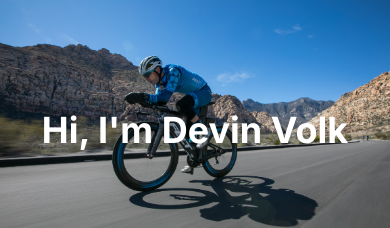
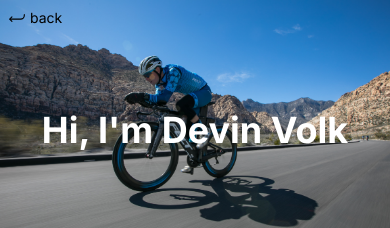
Before and after one commit to devinvolk/threshold_calculator, a Next.js app: page /Coaching in a window 390 px wide. Shown: the top 228 px of the page. Built offline with nearby package versions, Linux system fonts and the light colour scheme.

Commit message:
added transition to mobile nav modal and navigation for the Coaching page

```diff
--- a/app/Coaching/page.js
+++ b/app/Coaching/page.js
@@ -1,8 +1,11 @@
 "use client";
 
-import React, { useRef } from "react";
+import React, { useRef, useEffect } from "react";
 import Image from "next/image";
 import heroCoaching from '../../public/images/hero_coaching.JPG';
+import Link from "next/link";
+import { IoReturnDownBackOutline } from 'react-icons/io5'
+
 
 const Coaching = () => {
   const handleClick = () => {
@@ -25,9 +28,22 @@ const Coaching = () => {
           });
       };
 
+      useEffect(() => {
+        document.body.style.overflow = 'auto'
+      }, [])
+
+
   return (
     <div>
       <div className="w-full relative">
+      <div className="bg-transparent absolute z-50 top-2">
+          <Link href={'/'} className="ml-2 flex flex-row">
+            <div className="flex items-center mr-1 text-lg">
+              <IoReturnDownBackOutline  />
+            </div>
+            <h1 className="text-black text-sm">back</h1>
+          </Link>
+        </div>
         <Image
           src={heroCoaching}
           alt="Devin Volk cycling in Red Rocks, Nevada"
--- a/components/Navbar.js
+++ b/components/Navbar.js
@@ -31,6 +31,14 @@ const Navbar = () => {
       window.removeEventListener("scroll", scrolling);
     };
   }, []);
+
+  useEffect(() => {
+    if (menuOpen) {
+      document.body.style.overflow = 'hidden'
+    } else {
+      document.body.style.overflow = 'auto'
+    }
+  }, [menuOpen]);
 
   return (
     <nav className={`fixed z-50 h-14 py-2 md:h-20 w-full ${ menuOpen ? "bg-white shadow-md" : (scrolled ? "bg-white shadow-md" : "bg-transparent")}`}>
@@ -78,13 +86,11 @@ const Navbar = () => {
       </div>
 
       {/* mobile drop down */}
-      {menuOpen && (
-        <div className="fixed flex justify-center h-screen right-0 w-60 bg-white">
+        <div className={`${menuOpen ? 'mr-0' : 'mr-[-240px]'} transition-[margin-right] ease-in-out duration-500 fixed flex justify-center bottom-0 top-12 right-0 w-60 z-40 bg-white`}>
             <Link href='/Coaching' className="text-2xl mt-12 font-bold text-black">
               Coaching
             </Link>
         </div>
-      )}
     </nav>
   );
 };
```
